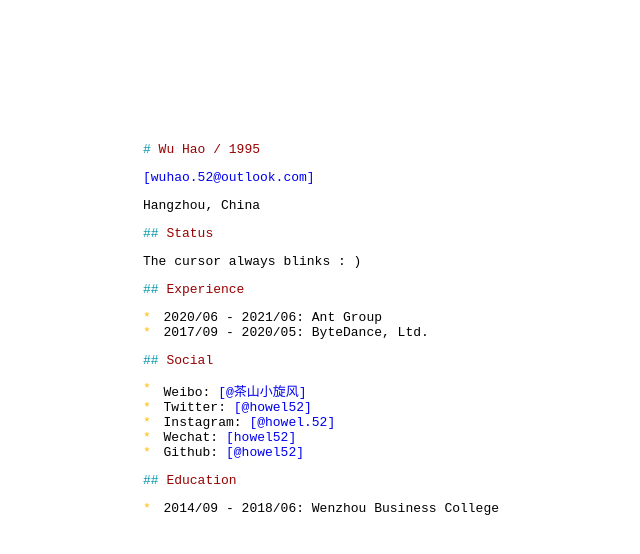
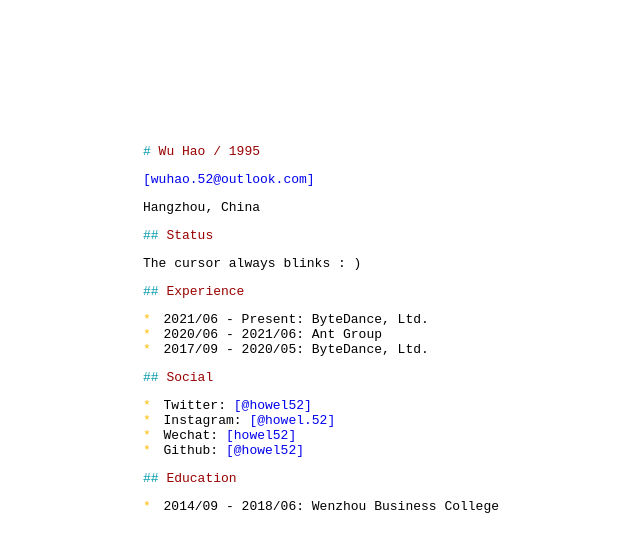
Before and after one commit to howel52/homepage-generator, a plain HTML site: page index.html in a window 1280 px wide. Shown: the whole page, without its empty margins (319-959 px from the left). Drawn offline with Linux system fonts and the light colour scheme.

Commit message:
deploy: 10f57cbe85fdf83e2167c44902f9136c620a9e2d

```diff
--- a/index.html
+++ b/index.html
@@ -227,6 +227,7 @@
     <h2>Experience</h2>
 
     <ul>
+      <li>2021/06 - Present: ByteDance, Ltd.</li>
       <li>2020/06 - 2021/06: Ant Group</li>
       <li>2017/09 - 2020/05: ByteDance, Ltd.</li>
     </ul>
@@ -234,7 +235,6 @@
 
     <h2>Social</h2>
     <ul>
-      <li>Weibo: <a target="_blank" href="//weibo.com/209995161/">@茶山小旋风</a></li>
       <li>Twitter: <a target="_blank" href="//twitter.com/howel52">@howel52</a></li>
       <li>Instagram: <a target="_blank" href="//www.instagram.com/howel.52/">@howel.52</a></li>
       <li>Wechat: <a target="_blank" href="//api.qrserver.com/v1/create-qr-code/?size&#x3D;550x550&amp;data&#x3D;howel52">howel52</a></li>
```
